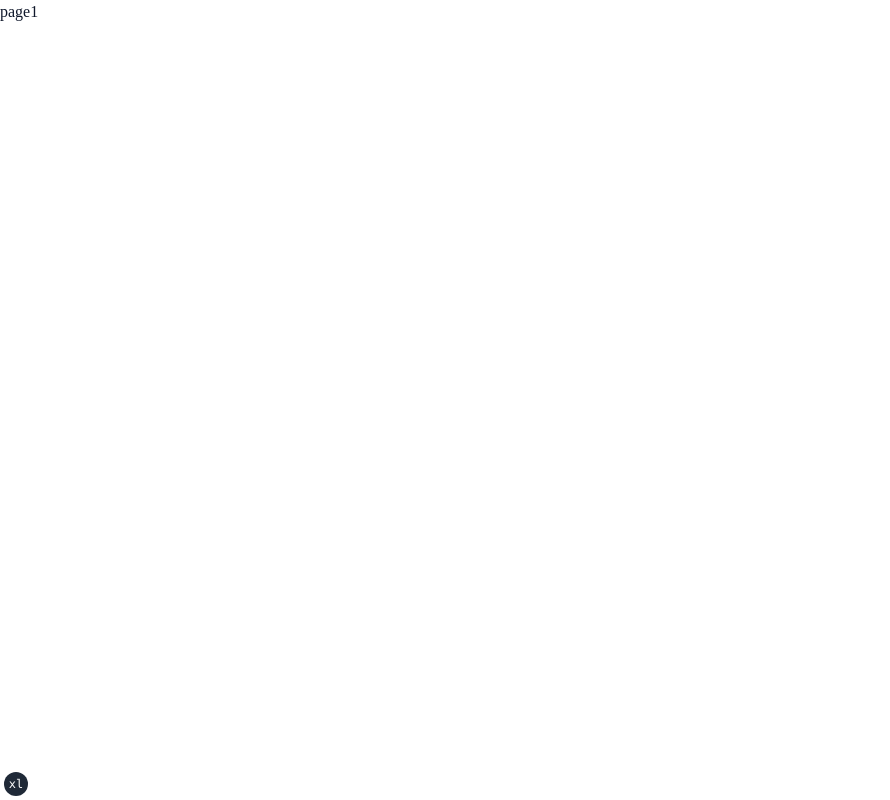
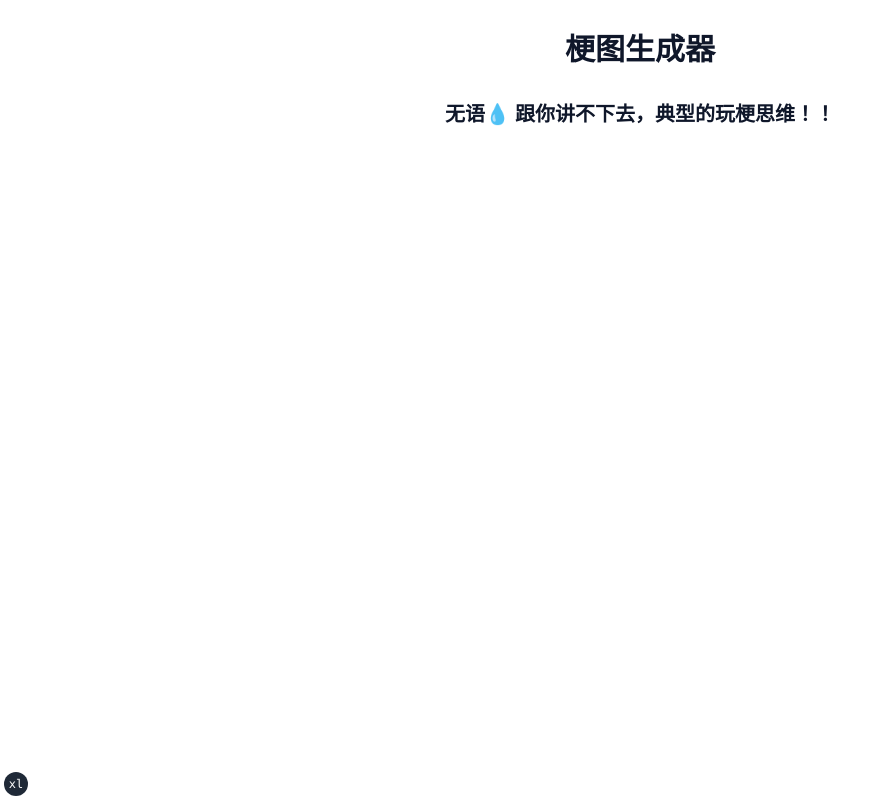
Before and after one commit to screw-hand/meme-tech-mind, a Next.js app: page / in a window 1280 px wide. Shown: the whole page, without its empty margins (0-890 px from the left). Built offline with nearby package versions, Linux system fonts and the light colour scheme.

Commit message:
feat: init page.

```diff
--- a/app/page.tsx
+++ b/app/page.tsx
@@ -1,7 +1,20 @@
+"use client";
+
+import { MemeGenerator } from '@/components/meme-generator';
+import { ThemeProvider } from '@/components/theme-provider';
+
 export default function IndexPage() {
   return (
-    <div>
-      <h1>page1</h1>
-    </div>
-  )
+    <ThemeProvider>
+      <main className="container mx-auto px-4 py-8">
+        <h1 className="mb-8 text-center text-3xl font-bold">
+          梗图生成器
+        </h1>
+        <h3 className="mb-8 text-center text-xl font-bold">
+          无语💧 跟你讲不下去，典型的玩梗思维！！
+        </h3>
+        <MemeGenerator />
+      </main>
+    </ThemeProvider>
+  );
 }
--- /dev/null
+++ b/components/meme-generator.tsx
@@ -0,0 +1,11 @@
+"use client";
+import { useState } from "react";
+import { Category } from "@/types/meme";
+
+export function MemeGenerator() {
+
+  return (
+    <div className="space-y-6">
+    </div>
+  )
+}
```
